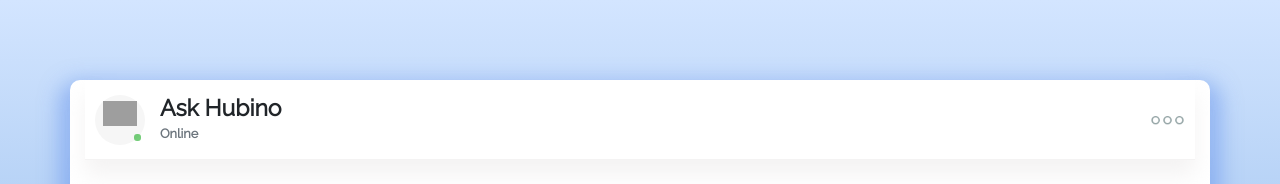
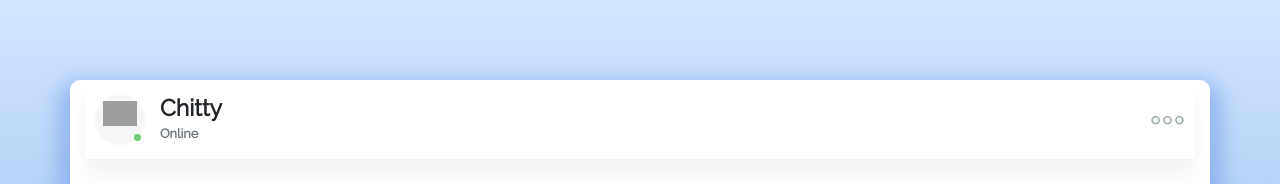
Before and after one commit to mageshk98/chatapp, a React (Create React App) app: page / in a window 1280 px wide. Shown: the top 184 px of the page. Built offline with nearby package versions, Linux system fonts and the light colour scheme; grey boxes are pictures that could not be loaded.

Commit message:
Renamed the bot

```diff
--- a/src/Components/chatbot/chatBotIndex.jsx
+++ b/src/Components/chatbot/chatBotIndex.jsx
@@ -82,7 +82,7 @@
             <span className={ChatStyle.chatBotOnline}></span>
           </span>
           <span className="d-inline-block text-left">
-            <h4>Ask Hubino </h4>
+            <h4>Chitty</h4>
             {isTyping ? (
               <small className="text-secondary font-weight-bold">
                 typing...
```
Also changed, not shown: public/manifest.json.
